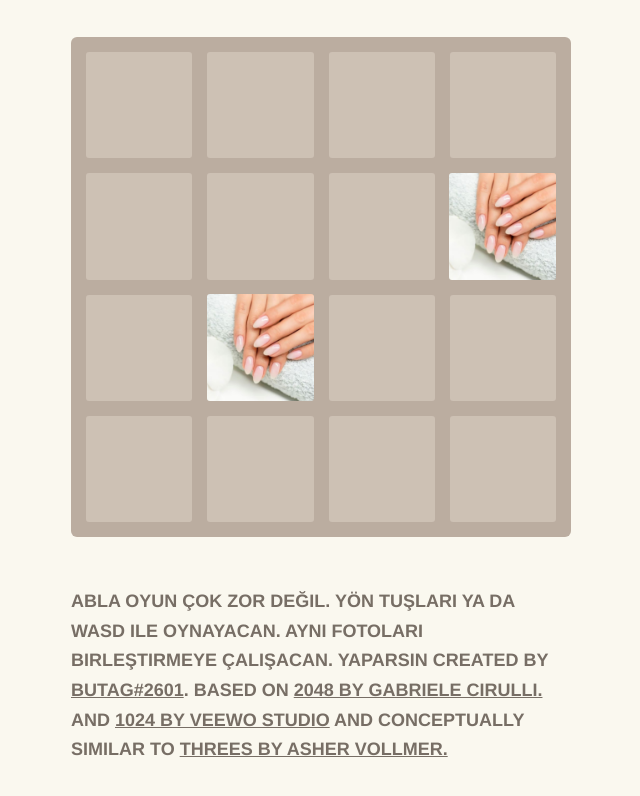
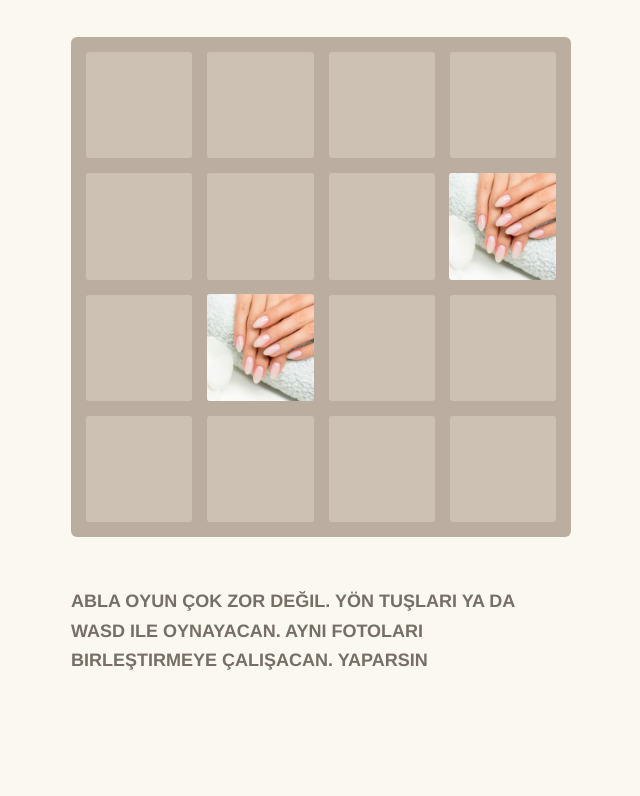
Before and after one commit to GAtuBAN/Duck2048, a plain HTML site: page index.html in a window 1280 px wide. Shown: the part 294-1090 px from the top of the page, without its empty margins (319-959 px from the left). After the commit the page ends 1050 px from the top, so only its background shows below. Drawn offline with Linux system fonts and the light colour scheme.

Commit message:
Update index.html

```diff
--- a/index.html
+++ b/index.html
@@ -75,7 +75,7 @@
       <p class="game-explanation">
         <strong class="important">Abla oyun çok zor değil. yön tuşları ya da WASD ile oynayacan. aynı fotoları birleştirmeye çalışacan. Yaparsın
 
-      Created by <a href="http://batuhangitmis.com">butag#2601</a>. Based on <a href="http://gabrielecirulli.com" target="_blank">2048 by Gabriele Cirulli.</a> and <a href="https://itunes.apple.com/us/app/1024!/id823499224" target="_blank">1024 by Veewo Studio</a> and conceptually similar to <a href="http://asherv.com/threes/" target="_blank">Threes by Asher Vollmer.</a>
+
       </p>
     </div>
 
```
